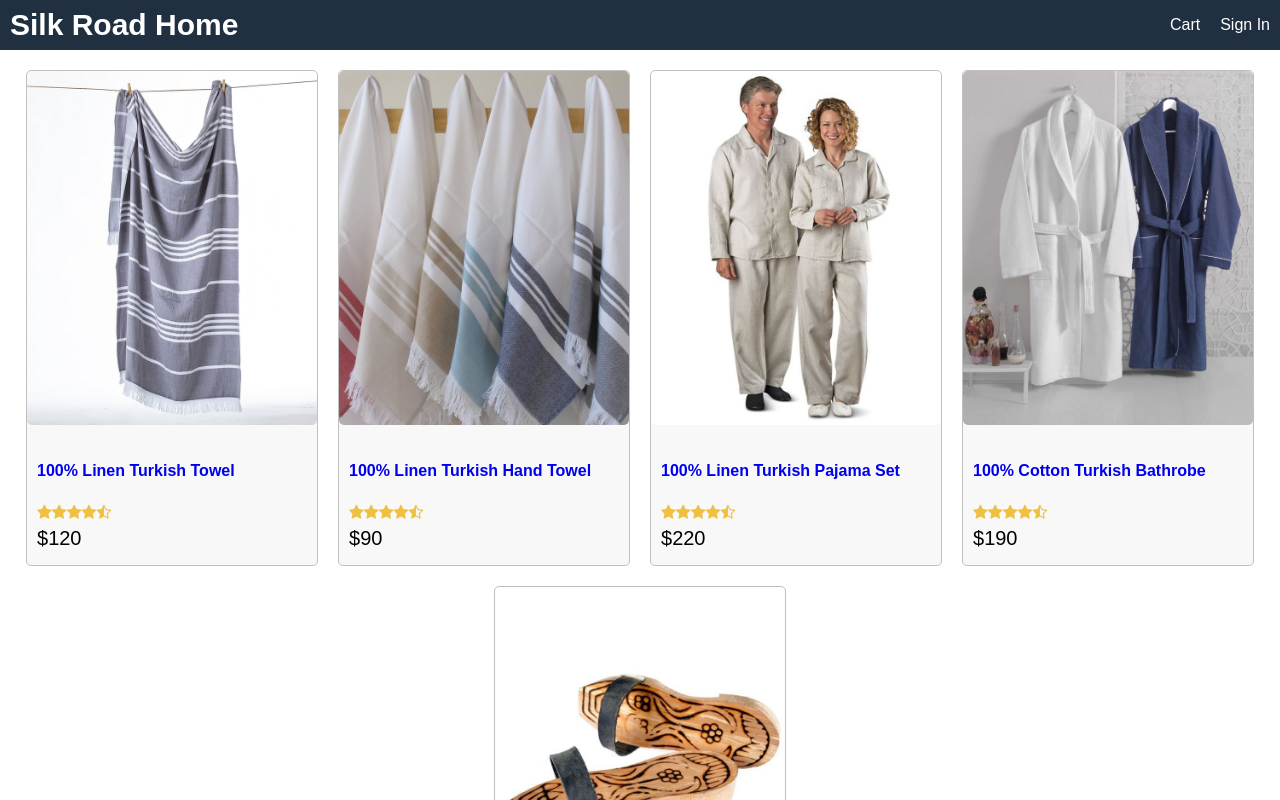
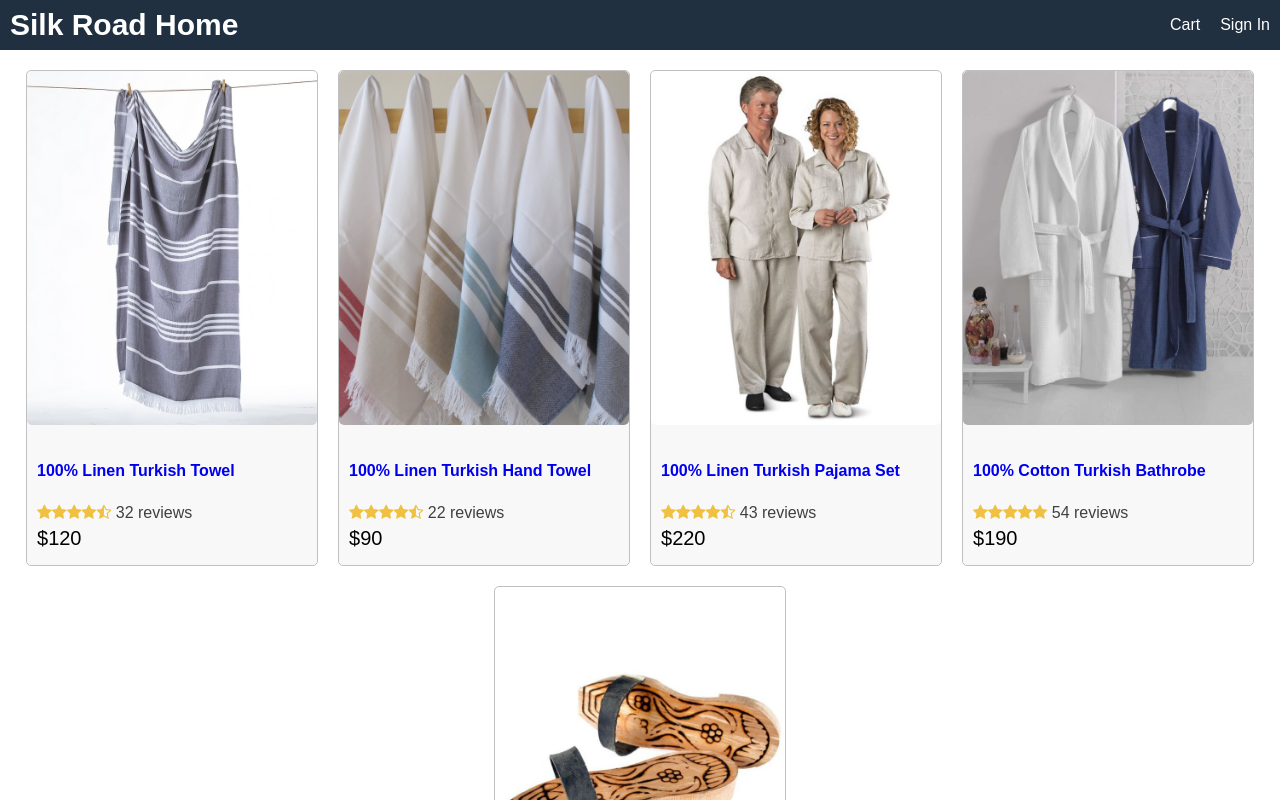
Before and after one commit to zeybetcak/silkroadhome, a React (Create React App) app in the folder frontend/: page / in a window 1280 px wide. Shown: the top 800 px of the page. Built offline with nearby package versions, Linux system fonts and the light colour scheme.

Commit message:
created a components folder and added a product.js and rating.js file to render the star based ratings and showcase the individual products

```diff
--- a/frontend/src/App.js
+++ b/frontend/src/App.js
@@ -1,4 +1,5 @@
 import React from 'react';
+import Product from './components/Product';
 import data from './data';
 
 function App() {
@@ -15,38 +16,9 @@
   </header>
   <main>
  <div className="row center">
-{
-  data.products.map(product => (
-    <div key={product._id} className="card">
-    <a href={`/product/${product._id}`}>
-      <img className="medium" src={product.image} alt={product.name}/>
-    </a>
-    <div className="card-body">
-    <a href={`/product/${product._id}`}>
-      <h2>{product.name}</h2>
-      </a>
-      <div className="rating">
-        <span>
-          <i className="fa fa-star"></i>
-        </span>
-        <span>
-          <i className="fa fa-star"></i>
-        </span>
-        <span>
-          <i className="fa fa-star"></i>
-        </span>
-        <span>
-          <i className="fa fa-star"></i>
-        </span>
-        <span>
-          <i className="fa fa-star-half-o"></i>
-        </span>
-      </div>
-      <div className="price">${product.price}</div>
-    </div>
-   </div>
-  ))
-}
+{data.products.map((product) => (
+    <Product key={product._id} product={product}></Product>
+  ))}
  </div>
   </main>
   <footer className="row center">
--- /dev/null
+++ b/frontend/src/components/Product.js
@@ -0,0 +1,20 @@
+import React from 'react'
+import Rating from './Rating';
+
+export default function Product(props) {
+  const { product } = props;
+  return (
+    <div key={product._id} className="card">
+    <a href={`/product/${product._id}`}>
+      <img className="medium" src={product.image} alt={product.name}/>
+    </a>
+    <div className="card-body">
+    <a href={`/product/${product._id}`}>
+      <h2>{product.name}</h2>
+      </a>
+      <Rating rating={product.rating} numReviews={product.numReviews}></Rating>
+      <div className="price">${product.price}</div>
+    </div>
+   </div>
+  )
+}
--- /dev/null
+++ b/frontend/src/components/Rating.js
@@ -0,0 +1,65 @@
+import React from 'react'
+
+export default function Rating(props) {
+  const {rating, numReviews} = props;
+  return (
+    <div className="rating">
+        <span>
+          <i
+          className={
+            rating >= 1
+            ? 'fa fa-star'
+            : rating >=0.5
+            ? 'fa fa-star-half-o'
+            : 'fa fa-star-o'
+          }
+          ></i>
+        </span>
+        <span>
+        <i
+          className={
+            rating >= 2
+            ? 'fa fa-star'
+            : rating >=1.5
+            ? 'fa fa-star-half-o'
+            : 'fa fa-star-o'
+          }
+          ></i>
+        </span>
+        <span>
+        <i
+          className={
+            rating >= 3
+            ? 'fa fa-star'
+            : rating >=2.5
+            ? 'fa fa-star-half-o'
+            : 'fa fa-star-o'
+          }
+          ></i>
+        </span>
+        <span>
+        <i
+          className={
+            rating >= 4
+            ? 'fa fa-star'
+            : rating >=3.5
+            ? 'fa fa-star-half-o'
+            : 'fa fa-star-o'
+          }
+          ></i>
+        </span>
+        <span>
+        <i
+          className={
+            rating >= 5
+            ? 'fa fa-star'
+            : rating >=4.5
+            ? 'fa fa-star-half-o'
+            : 'fa fa-star-o'
+          }
+          ></i>
+        </span>
+        <span> {numReviews + ' reviews'} </span>
+      </div>
+  )
+}
--- a/frontend/src/data.js
+++ b/frontend/src/data.js
@@ -7,7 +7,7 @@
       image: '/images/p1.jpg',
       price: 120,
       brand: 'SilkRoadHome',
-      rating: 4.5,
+      rating: 4.7,
       numReviews: 32,
       description: 'high quality product',
     },
@@ -18,7 +18,7 @@
       image: '/images/p2.jpg',
       price: 90,
       brand: 'SilkRoadHome',
-      rating: 4.0,
+      rating: 4.7,
       numReviews: 22,
       description: 'high quality product',
     },
@@ -29,8 +29,8 @@
       image: '/images/p3.jpg',
       price: 220,
       brand: 'SilkRoadHome',
-      rating: 5.0,
-      numReviews: 17,
+      rating: 4.9,
+      numReviews: 43,
       description: 'high quality product',
     },
     {
@@ -41,7 +41,7 @@
       price: 190,
       brand: 'SilkRoadHome',
       rating: 5.0,
-      numReviews: 27,
+      numReviews: 54,
       description: 'high quality product',
     },
     {
@@ -51,8 +51,8 @@
       image: '/images/p5.jpg',
       price: 75,
       brand: 'SilkRoadHome',
-      rating: 5.0,
-      numReviews: 3,
+      rating: 4.8,
+      numReviews: 7,
       description: 'high quality product',
     },
   ],
--- a/frontend/src/index.css
+++ b/frontend/src/index.css
@@ -117,3 +117,7 @@
   color: #f0c040;
   margin: 0.1 rem;
 }
+
+.rating span:last-child {
+  color: #404040;
+}
```
